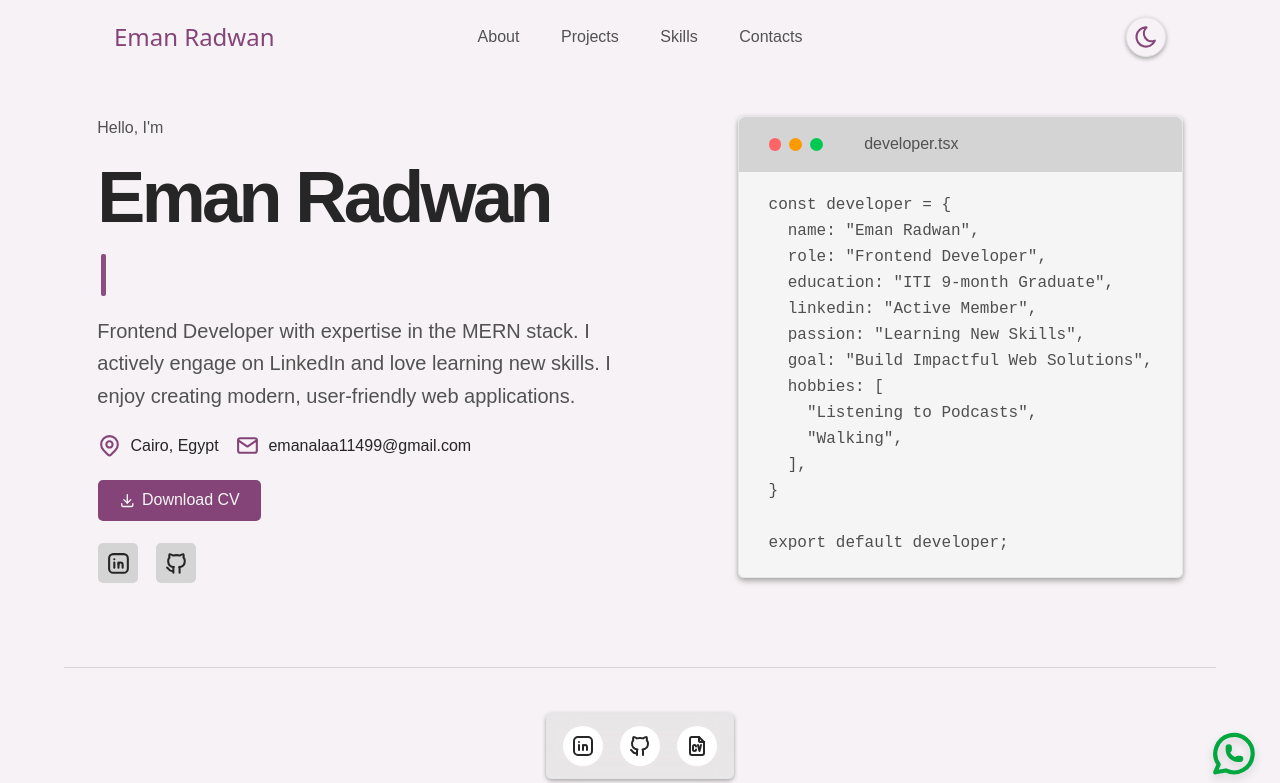
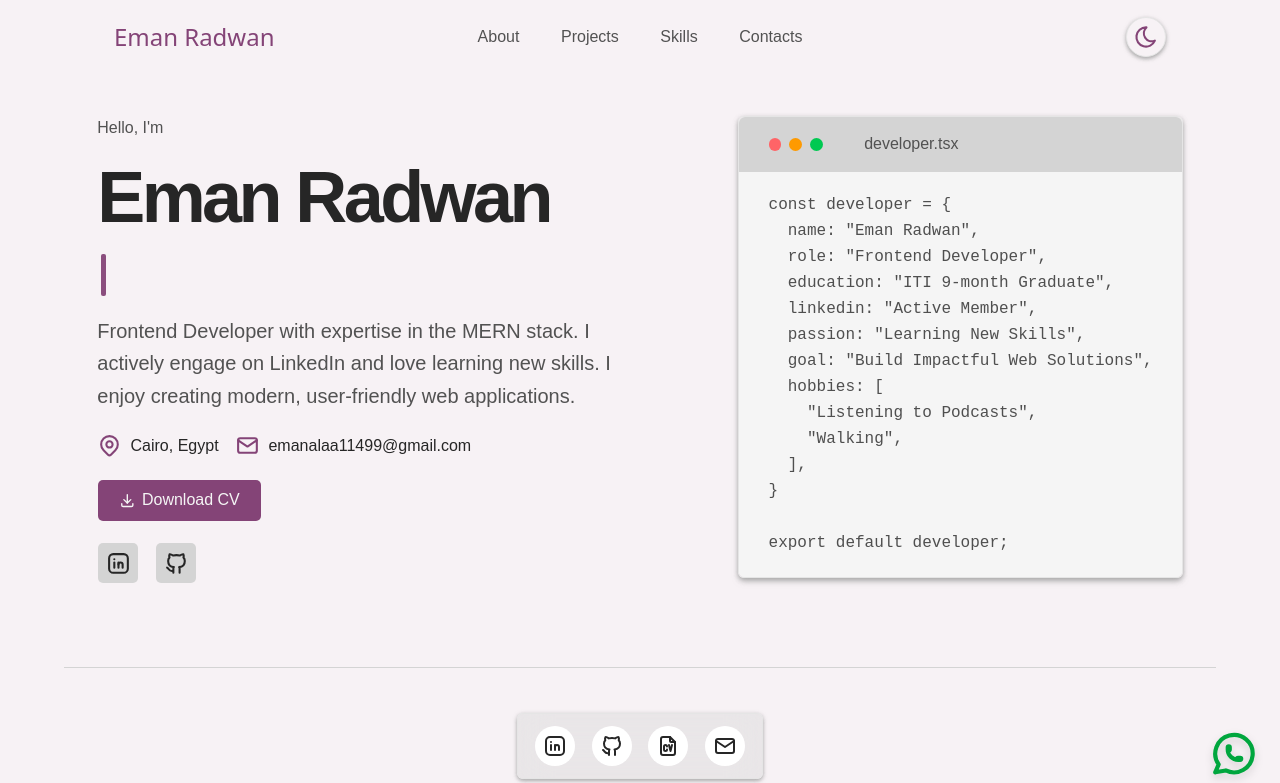
Before and after one commit to EmanRadwan114/portfolio, a React (Vite) app: page / in a window 1280 px wide. Shown: the top 783 px of the page. Built offline with nearby package versions, Linux system fonts and the light colour scheme.

Commit message:
edit personal info

```diff
--- a/src/components/FloatingIcons.tsx
+++ b/src/components/FloatingIcons.tsx
@@ -3,6 +3,7 @@ import {
   IconBrandGithub,
   IconBrandLinkedin,
   IconFileCv,
+  IconMail,
 } from "@tabler/icons-react";
 import Container from "./ui/Container";
 import { socialLinks } from "@/data/data";
@@ -23,6 +24,11 @@ const links = [
     icon: <IconFileCv className="h-full w-full" />,
     href: socialLinks[2].href,
   },
+  {
+    title: socialLinks[3].title,
+    icon: <IconMail className="h-full w-full" />,
+    href: `mailto:${socialLinks[3].href}`,
+  },
 ];
 
 export function FloatingIcons() {
```
